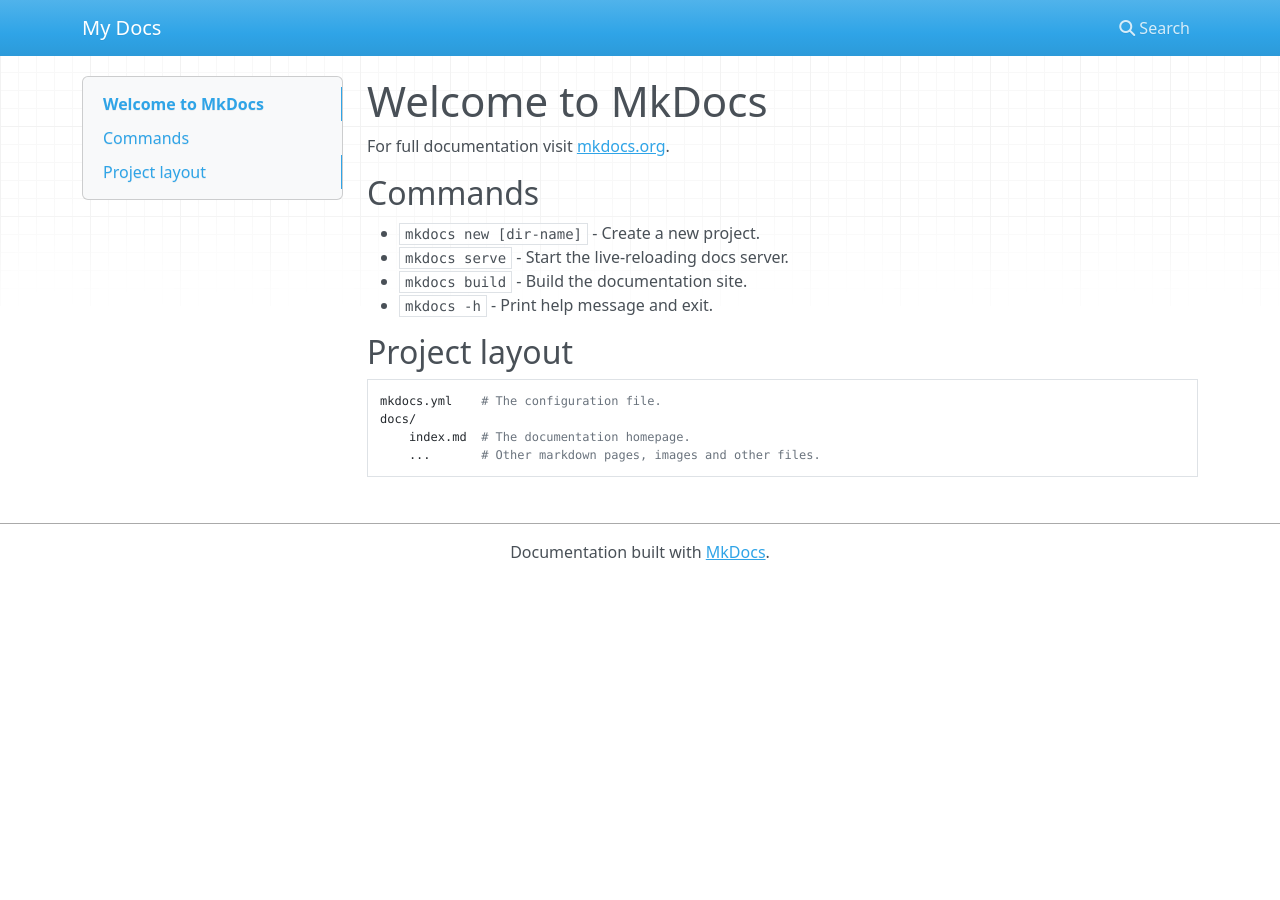
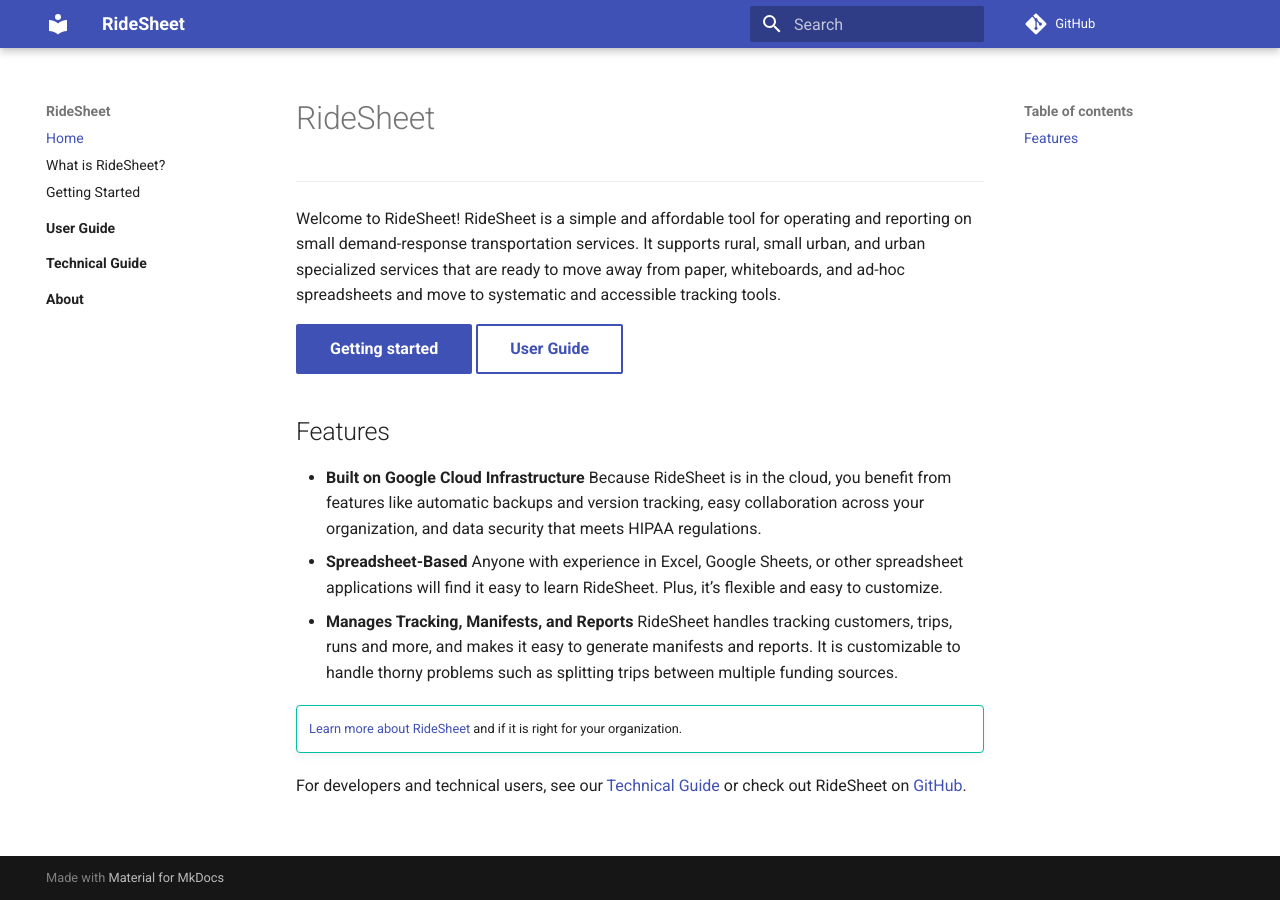
Before and after one commit to full-path/ridesheet, an MkDocs documentation site: the page built from src/index.md, in a window 1280 px wide. Built offline with MkDocs 1.6.1 and Material for MkDocs 9.7.7, drawn with Linux system fonts in a browser that asks for light colours; nearby versions of some CDN libraries; comment, search, counter and statistics services are not loaded.

Commit message:
initial site setup

```diff
--- a/docs/index.md
+++ /dev/null
@@ -1,17 +0,0 @@
-# Welcome to MkDocs
-
-For full documentation visit [mkdocs.org](https://www.mkdocs.org).
-
-## Commands
-
-* `mkdocs new [dir-name]` - Create a new project.
-* `mkdocs serve` - Start the live-reloading docs server.
-* `mkdocs build` - Build the documentation site.
-* `mkdocs -h` - Print help message and exit.
-
-## Project layout
-
-    mkdocs.yml    # The configuration file.
-    docs/
-        index.md  # The documentation homepage.
-        ...       # Other markdown pages, images and other files.
--- a/mkdocs.yml
+++ b/mkdocs.yml
@@ -1 +1,31 @@
-site_name: My Docs
+site_name: RideSheet
+repo_url: https://github.com/full-path/ridesheet
+site_url: https://full-path.github.io/ridesheet/
+theme:
+  name: material
+  features:
+    - navigation.sections
+    - navigation.path
+    - navigation.indexes
+nav:
+  - Home: index.md
+  - What is RideSheet?: what-is-ridesheet.md
+  - Getting Started: getting-started.md
+  - User Guide:
+    - user-guide/index.md
+  - Technical Guide:
+    - technical-guide/index.md
+  - About:
+    - about/index.md
+markdown_extensions:
+  - toc:
+      permalink: "#"
+  - tables
+  - def_list
+  - attr_list
+  - admonition
+  - pymdownx.details
+  - pymdownx.superfences
+docs_dir: src
+edit_uri: edit/gh-pages/src/
+site_dir: docs
--- /dev/null
+++ b/src/index.md
@@ -0,0 +1,20 @@
+# RideSheet
+
+---
+
+Welcome to RideSheet! RideSheet is a simple and affordable tool for operating and reporting on small demand-response transportation services. It supports rural, small urban, and urban specialized services that are ready to move away from paper, whiteboards, and ad-hoc spreadsheets and move to systematic and accessible tracking tools.
+
+[Getting started](getting-started.md){ .md-button .md-button--primary }
+[User Guide](user-guide/index.md){ .md-button }
+
+## Features
+
+- **Built on Google Cloud Infrastructure** Because RideSheet is in the cloud, you benefit from features like automatic backups and version tracking, easy collaboration across your organization, and data security that meets HIPAA regulations.
+- **Spreadsheet-Based** Anyone with experience in Excel, Google Sheets, or other spreadsheet applications will find it easy to learn RideSheet. Plus, it’s flexible and easy to customize.
+- **Manages Tracking, Manifests, and Reports** RideSheet handles tracking customers, trips, runs and more, and makes it easy to generate manifests and reports. It is customizable to handle thorny problems such as splitting trips between multiple funding sources.
+
+!!! tip ""
+
+    [Learn more about RideSheet](what-is-ridesheet.md) and if it is right for your organization.
+
+For developers and technical users, see our [Technical Guide](technical-guide/index.md) or check out RideSheet on [GitHub](https://github.com/full-path/ridesheet).
```
Also changed, not shown: src/about/index.md (added), src/getting-started.md (added), src/technical-guide/index.md (added), src/user-guide/index.md (added), src/what-is-ridesheet.md (added).
